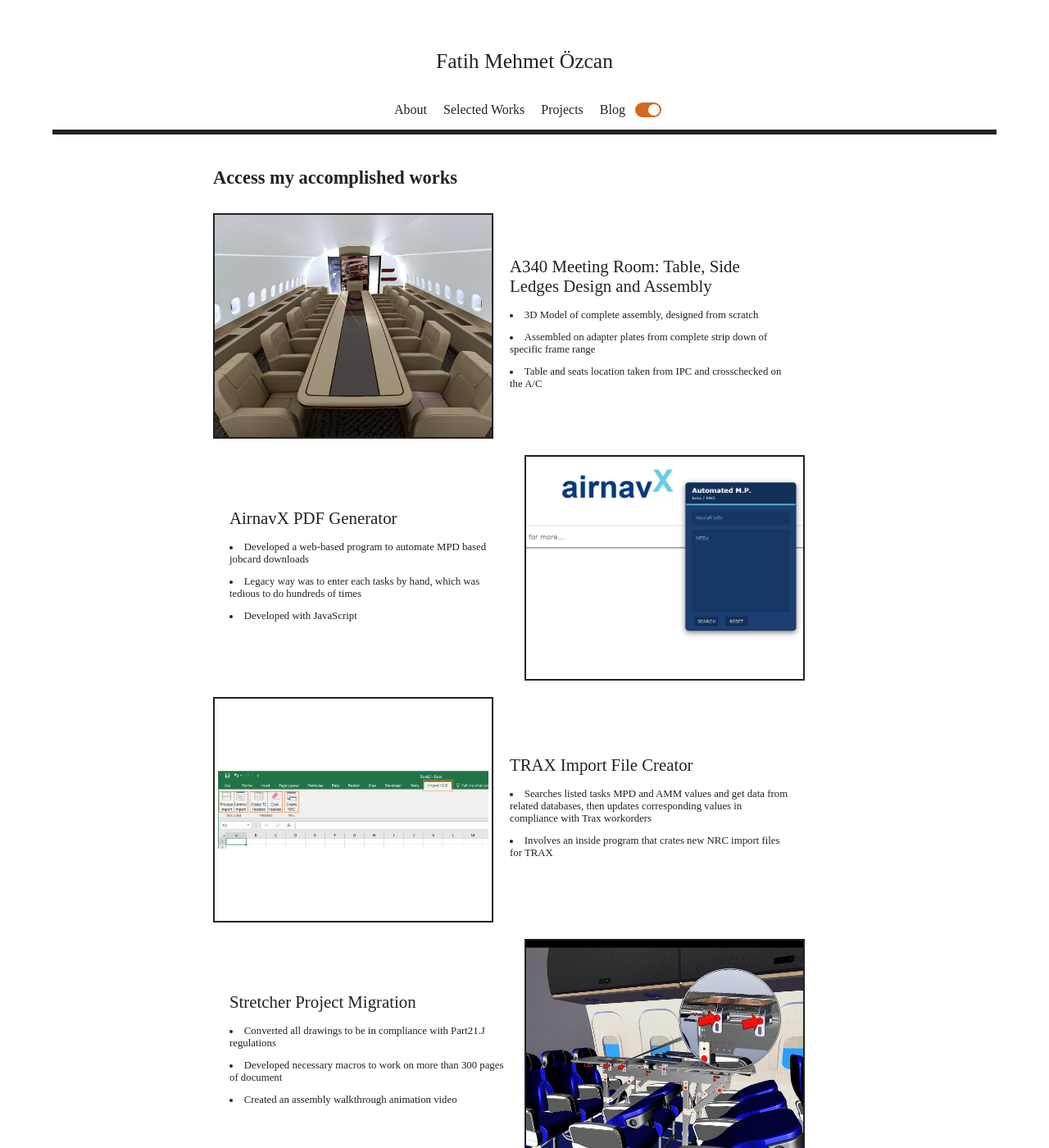
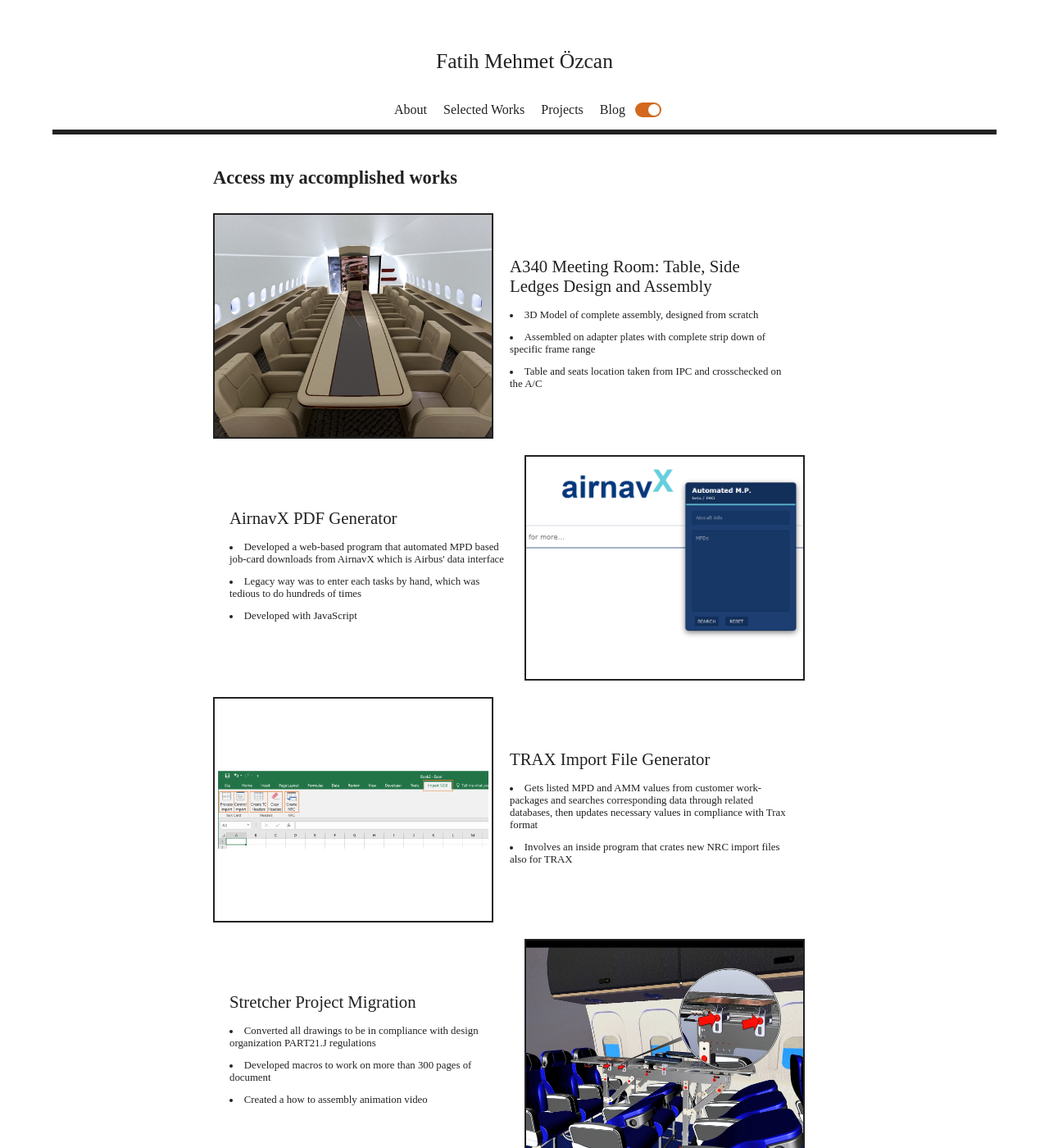
Before and after one commit to fatihmeh/fatihmeh.github.io, a Jekyll site: the page built from selectedworks/index.html, in a window 1280 px wide and 1400 px high. Shown: the whole window at 82% size. Built offline with Jekyll 4.4.1, drawn with Linux system fonts in a browser that asks for light colours; some of the changed text lies outside the part shown.

Commit message:
Update context

```diff
--- a/selectedworks/index.html
+++ b/selectedworks/index.html
@@ -12,7 +12,7 @@
         <p class="text-title">A340 Meeting Room: Table, Side Ledges Design and Assembly</p>
             <ul class="ul-text-desc">
                 <li class="">3D Model of complete assembly, designed from scratch</li>
-                <li class="">Assembled on adapter plates from complete strip down of specific frame range</li>
+                <li class="">Assembled on adapter plates with complete strip down of specific frame range</li>
                 <li class="">Table and seats location taken from IPC and crosschecked on the A/C</li>
             </ul>
         </div>
@@ -23,7 +23,7 @@
         <div class="sel-text">
         <p class="text-title">AirnavX PDF Generator</p>
             <ul class="ul-text-desc">
-                <li class="">Developed a web-based program to automate MPD based jobcard downloads</li>
+                <li class="">Developed a web-based program that automated MPD based job-card downloads from AirnavX which is Airbus' data interface</li>
                 <li class="">Legacy way was to enter each tasks by hand, which was tedious to do hundreds of times</li>
                 <li class="">Developed with JavaScript</li>
             </ul>
@@ -33,10 +33,10 @@
     <div class="sel-col">
         <div class="sel-img-div first" id="import"></div>
         <div class="sel-text">
-        <p class="text-title">TRAX Import File Creator</p>
+        <p class="text-title">TRAX Import File Generator</p>
             <ul class="ul-text-desc">
-                <li class="">Searches listed tasks MPD and AMM values and get data from related databases, then updates corresponding values in compliance with Trax workorders</li>
-                <li class="">Involves an inside program that crates new NRC import files for TRAX</li>
+                <li class="">Gets listed MPD and AMM values from customer work-packages and searches corresponding data through related databases, then updates necessary values in compliance with Trax format</li>
+                <li class="">Involves an inside program that crates new NRC import files also for TRAX</li>
             </ul>
         </div>
     </div>
@@ -46,9 +46,9 @@
         <div class="sel-text">
         <p class="text-title">Stretcher Project Migration</p>
             <ul class="ul-text-desc">
-                <li class="">Converted all drawings to be in compliance with Part21.J regulations</li>
-                <li class="">Developed necessary macros to work on more than 300 pages of document</li>
-                <li class="">Created an assembly walkthrough animation video</li>
+                <li class="">Converted all drawings to be in compliance with design organization PART21.J regulations</li>
+                <li class="">Developed macros to work on more than 300 pages of document</li>
+                <li class="">Created a how to assembly animation video</li>
             </ul>
         </div>
     </div>
@@ -80,7 +80,7 @@
         <div class="sel-text">
         <p class="text-title">Autocad Layout Automation</p>
             <ul class="ul-text-desc">
-                <li class="">Selects and setup layouts for PDF output and printing</li>
+                <li class="">Detects and setups each layout for PDF output and printing</li>
                 <li class="">Selected for best innovation of the quarter of the year</li>
             </ul>
         </div>
@@ -93,8 +93,8 @@
         <div class="sel-text">
         <p class="text-title">Tubular Tower Section Generator</p>
             <ul class="ul-text-desc">
-                <li class="">A DriveWorksXpress projects that generates prepared sections of a tower with desired values from a template</li>
-                <li class="">Even faster than which programs made solely for tower design</li>
+                <li class="">Generates a DriveWorksXpress project that prepares sections of a tower with desired values from a template created for this purpose</li>
+                <li class="">Works even faster than which programs made solely for tower design</li>
                 <li class="">Solid innovation for the company</li>
             </ul>
         </div>
```
